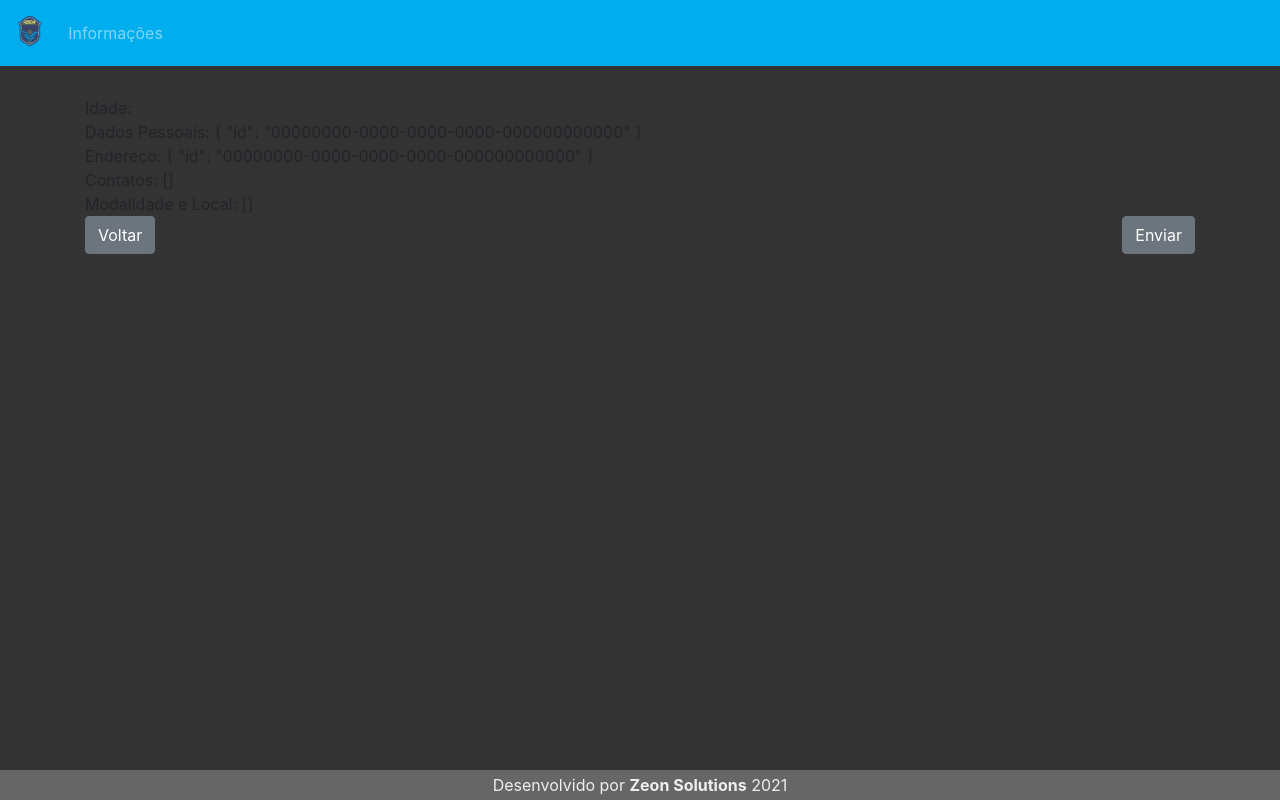
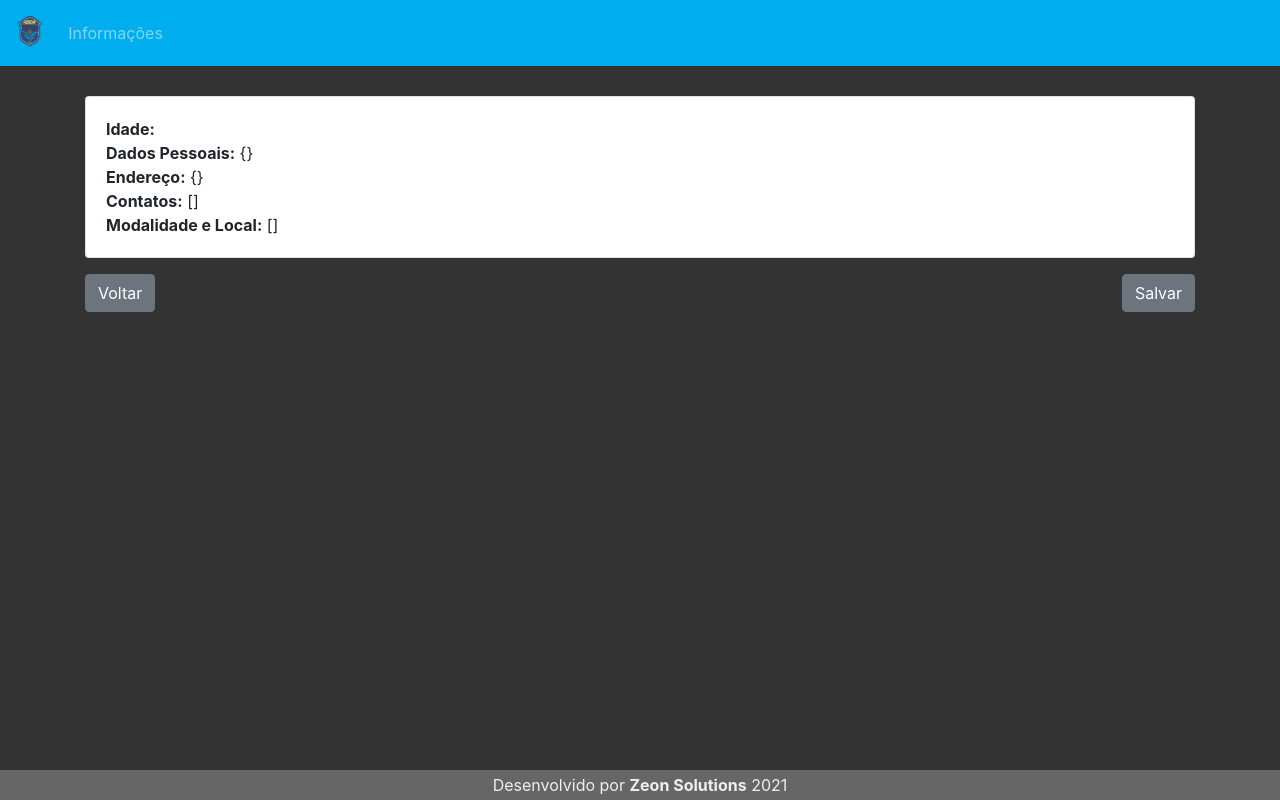
Before and after one commit to GuiBalestra/waitinglist-frontend, a Vue app: page /confirmacao in a window 1280 px wide. Built offline with nearby package versions, Linux system fonts and the light colour scheme; no server answers; what vue-page-title, vue-the-mask would draw is missing.

Commit message:
Término da reordenação das telas

```diff
--- a/src/components/backSaveButton/BackSaveButton.vue
+++ b/src/components/backSaveButton/BackSaveButton.vue
@@ -5,7 +5,7 @@
         <b-button>Voltar</b-button>
       </router-link>
 
-      <b-button @click="onSave">Enviar</b-button>
+      <b-button @click="onSave">Salvar</b-button>
     </b-row>
   </b-container>
 </template>
--- a/src/shared/models/address.js
+++ b/src/shared/models/address.js
@@ -1,8 +1,5 @@
-import GuidUtils from '@/shared/utils/guid'
-
 export default class Address {
   constructor({
-    id,
     city,
     cityId,
     zipCode,
@@ -11,7 +8,6 @@ export default class Address {
     number,
     complement
   } = {}) {
-    this.id = id || GuidUtils.emptyGuid,
     this.zipCode = zipCode,
     this.city = city,
     this.cityId = cityId,
--- a/src/shared/models/contact.js
+++ b/src/shared/models/contact.js
@@ -1,8 +1,5 @@
-import GuidUtils from '@/shared/utils/guid'
-
 export default class Contact {
   constructor({
-    id,
     name,
     contactTypeId,
     phone1,
@@ -10,7 +7,6 @@ export default class Contact {
     phone3,
     email
   } = {}) {
-    this.id = id || GuidUtils.emptyGuid
     this.name = name,
     this.contactTypeId = contactTypeId,
     this.phone1 = phone1,
--- a/src/shared/models/modalityLocalTraining.js
+++ b/src/shared/models/modalityLocalTraining.js
@@ -1,14 +1,10 @@
-import GuidUtils from '@/shared/utils/guid'
-
 export default class ModalityLocalTraining {
   constructor({
-    id,
     localTrainingId,
     localTrainingName,
     modalityId,
     modalityName
   } = {}) {
-    this.id = id || GuidUtils.emptyGuid,
     this.localTrainingId = localTrainingId,
     this.localTrainingName = localTrainingName,
     this.modalityId = modalityId,
--- a/src/shared/models/personalDataModel.js
+++ b/src/shared/models/personalDataModel.js
@@ -1,8 +1,5 @@
-import GuidUtils from '@/shared/utils/guid'
-
 export default class Form {
   constructor({
-    id,
     name,
     gender,
     rg,
@@ -15,7 +12,6 @@ export default class Form {
     cidDescription,
     observations
   } = {}) {
-    this.id = id || GuidUtils.emptyGuid,
     this.name = name,
     this.gender = gender,
     this.rg = rg,
--- a/src/shared/models/waitingList.js
+++ b/src/shared/models/waitingList.js
@@ -1,8 +1,5 @@
-import GuidUtils from '@/shared/utils/guid'
-
 export default class WaitingList {
   constructor({
-    id,
     name,
     gender,
     rg,
@@ -24,7 +21,6 @@ export default class WaitingList {
     modalitiesLocals
 
   } = {}) {
-    this.id = id || GuidUtils.emptyGuid,
     this.name = name,
     this.gender = gender,
     this.rg = rg,
--- a/src/views/waitingList/Confirmation.vue
+++ b/src/views/waitingList/Confirmation.vue
@@ -1,16 +1,17 @@
 <template>
   <b-container>
-    <div>
-      <div>Idade: {{age}}</div>
-      <div>Dados Pessoais: {{personalData}}</div>
-      <div>Endereço: {{address}}</div>
-      <div>Contatos: {{contacts}}</div>
-      <div>Modalidade e Local: {{modalitiesLocals}}</div>
-    </div>
+    <b-card>
+      <div><strong>Idade:</strong> {{age}}</div>
+      <div><strong>Dados Pessoais:</strong> {{personalData}}</div>
+      <div><strong>Endereço:</strong> {{address}}</div>
+      <div><strong>Contatos:</strong> {{contacts}}</div>
+      <div><strong>Modalidade e Local:</strong> {{modalitiesLocals}}</div>
+    </b-card>
 
     <BackSaveButton
       :back="back"
       @onSave="handleSave"
+      class="mt-3"
     />
   </b-container>
 </template>
--- a/src/views/waitingList/ModalityLocalTraining.vue
+++ b/src/views/waitingList/ModalityLocalTraining.vue
@@ -5,6 +5,26 @@
     <b-jumbotron>
       <ValidationObserver ref="observer">
         <b-form>
+          <ValidationProvider name="Data de Nascimento" rules="required" v-slot="validationContext">
+            <b-form-group
+              id="input-group-2"
+              label="Data de nascimento"
+              label-for="birthDate"
+              class="mb-3"
+            >
+              <b-form-input
+                id="birthDate"
+                v-model="form.birthDate"
+                type="date"
+                placeholder="dd/mm/aaaa"
+                :state="getValidationState(validationContext)"
+                aria-describedby="input-2-live-feedback"
+                @blur="setAge(form.birthDate)"
+              ></b-form-input>
+              <b-form-invalid-feedback id="input-2-live-feedback">{{ validationContext.errors[0] }}</b-form-invalid-feedback>
+            </b-form-group>
+          </ValidationProvider>
+
           <ValidationProvider name="Local de Treinamento" rules="required" v-slot="validationContext">
             <b-form-group
               id="input-group-22"
@@ -156,6 +176,10 @@ export default {
       modalitiesLocals: 'modalitiesLocals',
     }),
 
+    ...mapState('personalDataModule', {
+      form: 'personalData'
+    }),
+
     ...mapState('commonModule', [
       'loading'
     ]),
@@ -185,6 +209,12 @@ export default {
       fetchModalitiesLocalTrainings: 'modalityLocalTrainingModule/fetchModalitiesLocalTrainings',
       onSelectLocalTraining: 'modalityLocalTrainingModule/onSelectLocalTraining',
       onSelectModality: 'modalityLocalTrainingModule/onSelectModality'
+    }),
+
+    ...mapActions('personalDataModule', {
+      setAge: (dispatch, birthDate) => {
+        return dispatch('setAge', birthDate)
+      }
     }),
 
     clearForm() {
--- a/src/views/waitingList/PersonalData.vue
+++ b/src/views/waitingList/PersonalData.vue
@@ -21,26 +21,6 @@
                 aria-describedby="input-1-live-feedback"
               ></b-form-input>
               <b-form-invalid-feedback id="input-1-live-feedback">{{ validationContext.errors[0] }}</b-form-invalid-feedback>
-            </b-form-group>
-          </ValidationProvider>
-
-          <ValidationProvider name="Data de Nascimento" rules="required" v-slot="validationContext">
-            <b-form-group
-              id="input-group-2"
-              label="Data de nascimento"
-              label-for="birthDate"
-              class="mb-3"
-            >
-              <b-form-input
-                id="birthDate"
-                v-model="form.birthDate"
-                type="date"
-                placeholder="dd/mm/aaaa"
-                :state="getValidationState(validationContext)"
-                aria-describedby="input-2-live-feedback"
-                @blur="setAge(form.birthDate)"
-              ></b-form-input>
-              <b-form-invalid-feedback id="input-2-live-feedback">{{ validationContext.errors[0] }}</b-form-invalid-feedback>
             </b-form-group>
           </ValidationProvider>
 
@@ -294,8 +274,7 @@ export default {
     ]),
 
     ...mapGetters('personalDataModule', [
-      'personalData',
-      'age'
+      'personalData'
     ]),
 
     showDeficiency() {
@@ -313,10 +292,6 @@ export default {
     ]),
 
     ...mapActions('personalDataModule', {
-      setAge: (dispatch, birthDate) => {
-        return dispatch('setAge', birthDate)
-      },
-
       clearAge: 'clearAge',
 
       fetchCid: (dispatch, cidCode) => {
```
